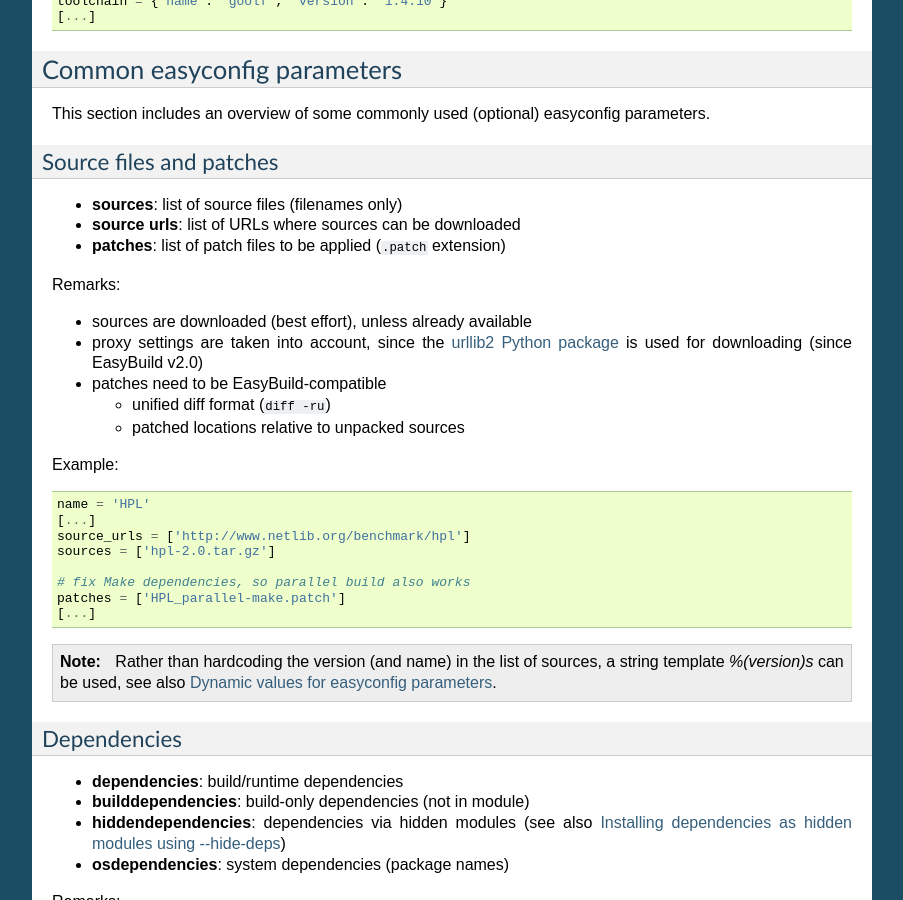
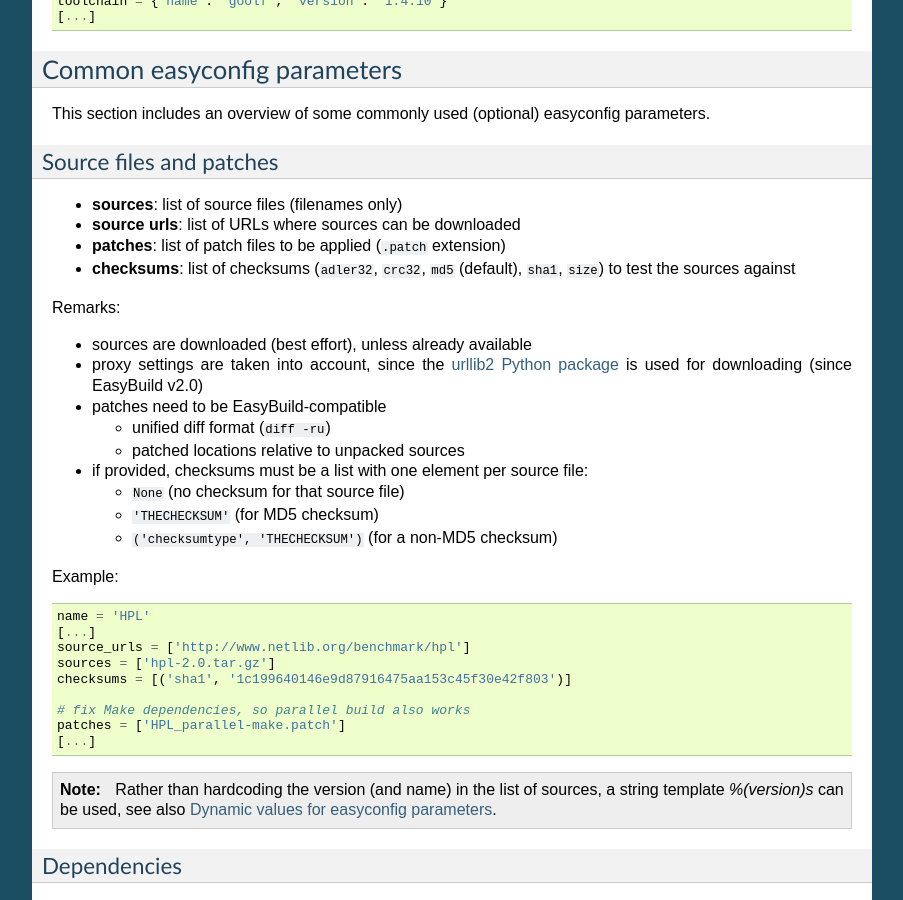
Before and after one commit to easybuilders/easybuild, a Sphinx documentation site: the page built from docs/Writing_easyconfig_files.rst, in a window 1280 px wide and 900 px high, scrolled down 1718 px. Shown: the whole window, without its empty margins (198-1101 px from the left). Built offline with Sphinx 7.4.7, drawn with Linux system fonts in a browser that asks for light colours.

Commit message:
add documentation about checksums

```diff
--- a/docs/Writing_easyconfig_files.rst
+++ b/docs/Writing_easyconfig_files.rst
@@ -112,6 +112,8 @@ Source files and patches
 * **sources**: list of source files (filenames only)
 * **source urls**: list of URLs where sources can be downloaded
 * **patches**: list of patch files to be applied (``.patch`` extension)
+* **checksums**: list of checksums (``adler32``, ``crc32``, ``md5`` (default), ``sha1``, ``size``)
+  to test the sources against
 
 Remarks:
 
@@ -123,6 +125,12 @@ Remarks:
   * unified diff format (``diff -ru``)
   * patched locations relative to unpacked sources
 
+* if provided, checksums must be a list with one element per source file:
+
+  * ``None`` (no checksum for that source file)
+  * ``'THECHECKSUM'``  (for MD5 checksum)
+  * ``('checksumtype', 'THECHECKSUM')`` (for a non-MD5 checksum)
+
 Example:
 
 .. code:: python
@@ -131,6 +139,7 @@ Example:
   [...]
   source_urls = ['http://www.netlib.org/benchmark/hpl']
   sources = ['hpl-2.0.tar.gz']
+  checksums = [('sha1', '1c199640146e9d87916475aa153c45f30e42f803')]
 
   # fix Make dependencies, so parallel build also works
   patches = ['HPL_parallel-make.patch']
```
